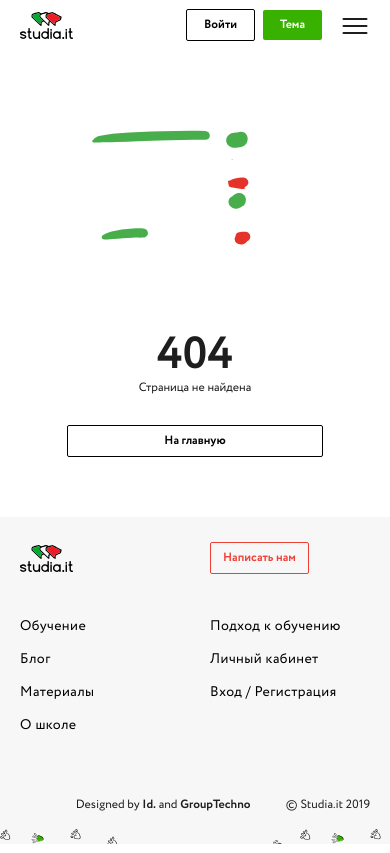
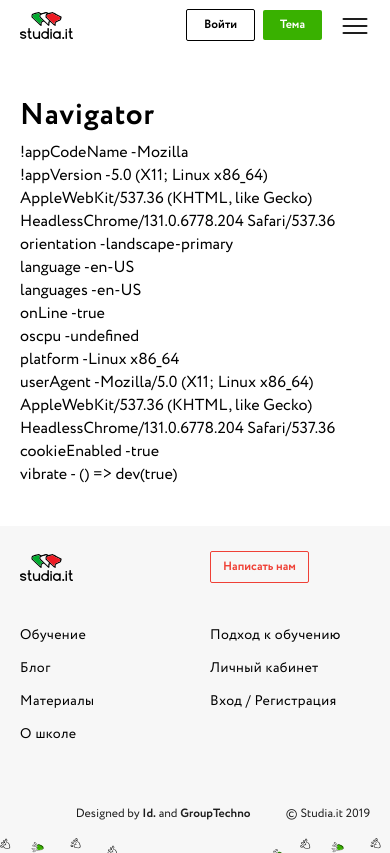
Before and after one commit to City7g/vue-italian, a Vue app: page /navigator in a window 390 px wide. Before the commit this address led to /error. Built offline with nearby package versions, Linux system fonts and the light colour scheme.

Commit message:
Add mobile select

```diff
--- a/src/components/MainFooter.vue
+++ b/src/components/MainFooter.vue
@@ -44,7 +44,7 @@ export default {
       menuList: [
         {
           title: "Обучение",
-          path: "/",
+          path: "/navigator",
         },
         {
           title: "Блог",
--- a/src/components/MainSelect.vue
+++ b/src/components/MainSelect.vue
@@ -1,5 +1,6 @@
 <template>
   <div
+    v-if="!isMobileDevice"
     class="main-select"
     :class="{ active: isOpen }"
     @click="isOpen = !isOpen"
@@ -33,6 +34,12 @@
       />
     </svg>
   </div>
+
+  <select v-else class="basic-select" v-model="currentValue">
+    <option v-for="item in selectValues" :key="item.id" value="item.id">
+      {{ item.value }}
+    </option>
+  </select>
 </template>
 
 <script>
@@ -73,12 +80,23 @@ export default {
       this.currentValue = id;
     },
   },
+  watch: {
+    currentValue(newValue) {
+      console.log(newValue);
+    },
+  },
   computed: {
     currentItem() {
       return this.selectValues.find((c) => c.id === this.currentValue).value;
     },
     showItems() {
       return this.selectValues.filter((c) => c.id !== this.currentValue);
+    },
+
+    isMobileDevice() {
+      return /Android|webOS|iPhone|iPad|iPod|BlackBerry|IEMobile|Opera Mini/i.test(
+        navigator.userAgent
+      );
     },
   },
   mounted() {
@@ -141,4 +159,8 @@ export default {
     }
   }
 }
+
+.basic-select {
+  padding: 8px;
+}
 </style>
--- a/src/directives/addBottomShadow.js
+++ b/src/directives/addBottomShadow.js
@@ -12,7 +12,6 @@ const bottomShadow = {
   },
   beforeUnmount(el) {
     window.removeEventListener('scroll', el.__ClickOutsideHandler__)
-    console.log(el)
   },
 }
 
--- a/src/router/index.js
+++ b/src/router/index.js
@@ -73,6 +73,11 @@ const routes = [
     component: () => import('../views/Error.vue'),
   },
   {
+    path: '/navigator',
+    name: 'Navigator',
+    component: () => import('../views/Navigator.vue'),
+  },
+  {
     path: '/:pathMatch(.*)*',
     redirect: '/error',
   },
--- /dev/null
+++ b/src/views/Navigator.vue
@@ -0,0 +1,125 @@
+<template>
+  <main>
+    <section>
+      <div class="container">
+        <h1 class="title-h1 mb-2">Navigator</h1>
+
+        <p ref="appCodeName" class="navigator__battery">!appCodeName -</p>
+        <p ref="appVersion" class="navigator__battery">!appVersion -</p>
+        <p ref="orientation" class="navigator__battery">orientation -</p>
+        <!-- <p
+          v-if="navigator.getBattery()"
+          ref="battery"
+          class="navigator__battery"
+        >
+          Battery - {{ batteryLevel }}
+        </p> -->
+        <!-- <p ref="connection" class="navigator__battery">connection -</p> -->
+        <!-- <p ref="geolocation" class="navigator__battery">geolocation -</p> -->
+        <p ref="language" class="navigator__battery">language -</p>
+        <p ref="languages" class="navigator__battery">languages -</p>
+        <p ref="onLine" class="navigator__battery">onLine -</p>
+        <p ref="oscpu" class="navigator__battery">oscpu -</p>
+        <p ref="platform" class="navigator__battery">platform -</p>
+        <p ref="userAgent" class="navigator__battery">userAgent -</p>
+        <p ref="cookieEnabled" class="navigator__battery">cookieEnabled -</p>
+        <p ref="vibrate" class="navigator__battery" @click="vibrate">
+          vibrate -
+        </p>
+        <p id="level"></p>
+      </div>
+    </section>
+  </main>
+</template>
+
+<script>
+export default {
+  name: "Navigator",
+  data() {
+    return {
+      batteryLevel: null,
+    };
+  },
+  methods: {
+    vibrate() {
+      navigator.vibrate([
+        100, 30, 100, 30, 100, 200, 200, 30, 200, 30, 200, 200, 100, 30, 100,
+        30, 100,
+      ]);
+    },
+    showBatteryLevel(battery) {
+      this.batteryLevel = battery.level * 100 + "%";
+    },
+  },
+  mounted() {
+    // var connection =
+    //   navigator.connection ||
+    //   navigator.mozConnection ||
+    //   navigator.webkitConnection;
+    // if (connection) {
+    //   this.$refs.mimeTypes.textContent += connection.effectiveType;
+    // } else {
+    //   this.$refs.mimeTypes.textContent += "false";
+    // }
+
+    // var options = {
+    //   enableHighAccuracy: true,
+    //   timeout: 5000,
+    //   maximumAge: 0,
+    // };
+
+    // let vm = this
+
+    // function success(pos) {
+    //   var crd = pos.coords;
+
+    //   console.log(pos)
+
+    //   console.log("Your current position is:");
+    //   console.log(`Latitude : ${crd.latitude}`);
+    //   vm.$refs.geolocation.textContent += `Latitude : ${crd.latitude}, `
+    //   vm.$refs.geolocation.textContent += `Longitude: ${crd.longitude}`
+    //   console.log(`Longitude: ${crd.longitude}`);
+    //   console.log(`More or less ${crd.accuracy} meters.`);
+    // }
+
+    // console.log(navigator.geolocation.getCurrentPosition())
+
+    // function error(err) {
+    //   console.warn(`ERROR(${err.code}): ${err.message}`);
+    // }
+
+    // navigator.geolocation.getCurrentPosition(success, error, options);
+    this.$refs.appCodeName.textContent += navigator.appCodeName;
+    this.$refs.orientation.textContent += screen.orientation.type;
+    this.$refs.appVersion.textContent += navigator.appVersion;
+    // this.$refs.connection.textContent += NetworkInformation.effectiveType;
+    this.$refs.language.textContent += navigator.language;
+    this.$refs.languages.textContent += navigator.languages;
+    this.$refs.onLine.textContent += navigator.onLine;
+    this.$refs.oscpu.textContent += navigator.oscpu;
+    this.$refs.platform.textContent += navigator.platform;
+    // this.$refs.plugins.textContent += navigator.plugins;
+    // this.$refs.product.textContent += navigator.product;
+    this.$refs.userAgent.textContent += navigator.userAgent;
+    this.$refs.cookieEnabled.textContent += navigator.cookieEnabled;
+    this.$refs.vibrate.textContent += navigator.vibrate;
+
+    window.addEventListener("offline", function () {
+      alert("offline");
+    });
+
+    window.addEventListener("online", function () {
+      alert("online");
+    });
+
+    // console.log(navigator.geolocation);
+  },
+};
+</script>
+
+<style lang="scss">
+.mb-2 {
+  margin-bottom: 10px;
+}
+</style>
--- a/src/views/Student/Level.vue
+++ b/src/views/Student/Level.vue
@@ -18,12 +18,12 @@
         <MainSelect />
       </div>
 
-      <select>
+      <!-- <select>
         <option value="1">1</option>
         <option value="2">2</option>
         <option value="3">3</option>
         <option value="4">4</option>
-      </select>
+      </select> -->
     </div>
   </div>
 </template>
```
